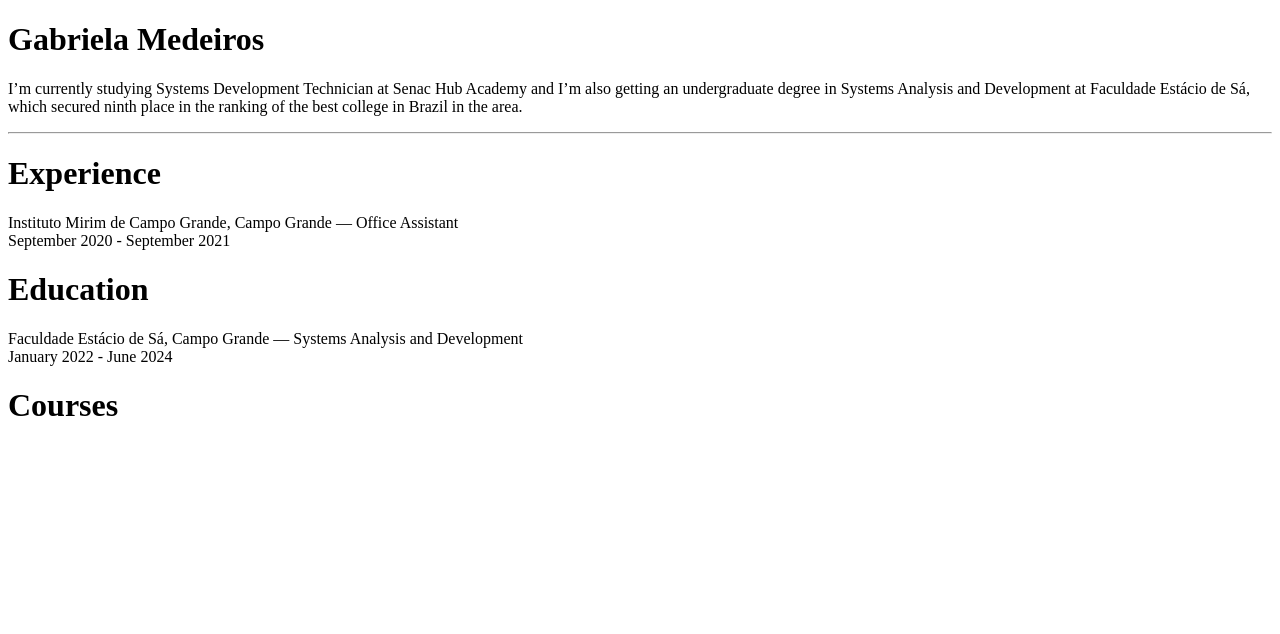
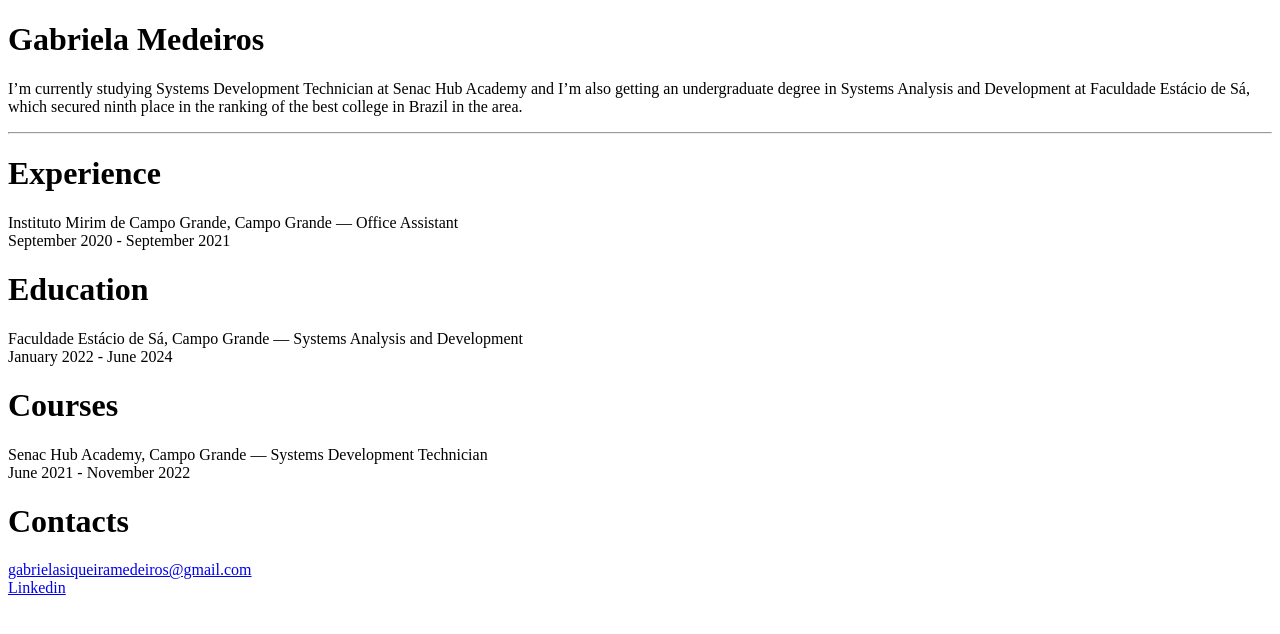
Before and after one commit to GabrielaMed/Gabooks, a plain HTML site: page MyDevResume.html in a window 1280 px wide. Drawn offline with Linux system fonts and the light colour scheme.

Commit message:
git push

```diff
--- a/MyDevResume.html
+++ b/MyDevResume.html
@@ -32,8 +32,12 @@
 
         <h1>Courses</h1>
         <p>
-
+            Senac Hub Academy, Campo Grande — Systems Development Technician <br> June 2021 - November 2022
         </p>
 
+        <h1>Contacts</h1>
+        <p>
+            <a href="mailto:gabrielasiqueiramedeiros@gmail.com">gabrielasiqueiramedeiros@gmail.com</a> <br> <a href="https://www.linkedin.com/in/gabriela-siqueira-medeiros-23b83b203/">Linkedin</a>
+        </p>
     </body>
 </html>
```
